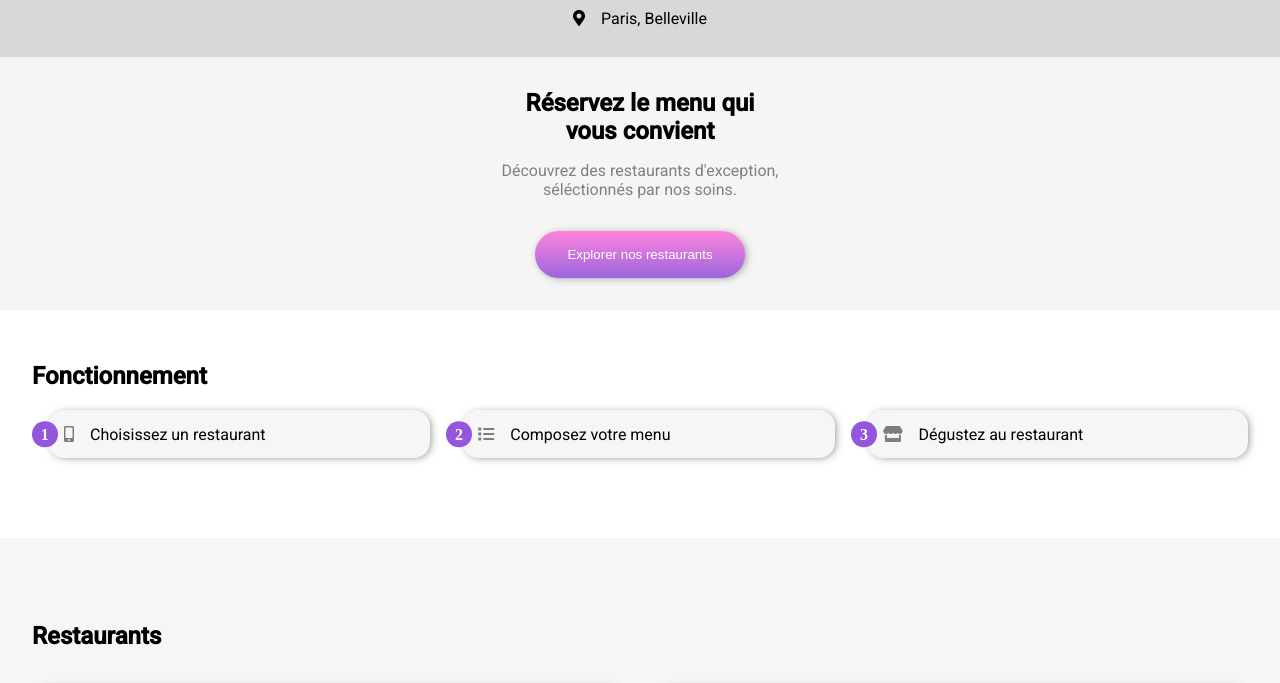
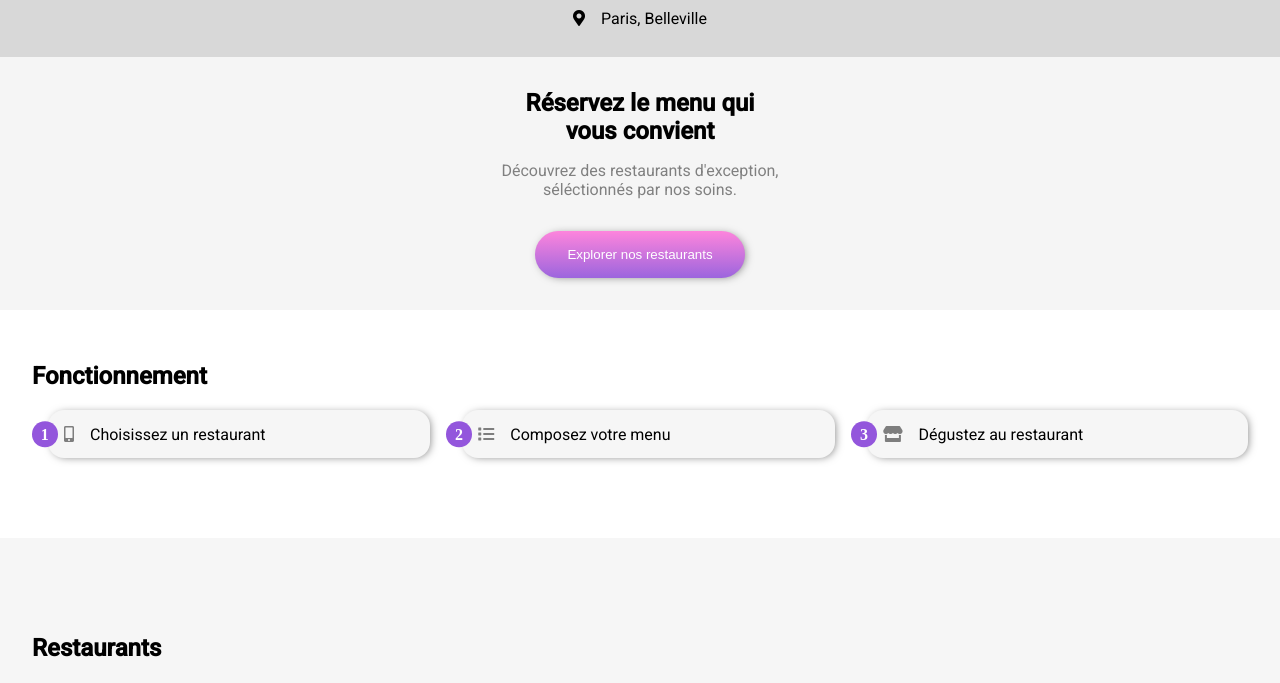
Before and after one commit to zaynakaadan/ZaynaKaadan_3_04022022, a website: page index.html in a window 1280 px wide. Shown: the part 83-766 px from the top of the page. Drawn offline with Linux system fonts and the light colour scheme; grey boxes are pictures that could not be loaded; a web font is replaced by a local one.

Commit message:
add margin

```diff
--- a/sass/layout/menus.scss
+++ b/sass/layout/menus.scss
@@ -4,8 +4,8 @@
 .menus{
 background-color: colors.$lightergrey;
 padding: 4rem 2rem;
-& h2{
-padding-bottom: 1rem;
+ & h2{
+    margin:2rem 0;
 }
 .menus_cards{
     display: grid;
```
Also changed, not shown: style.css, 1 other file.
